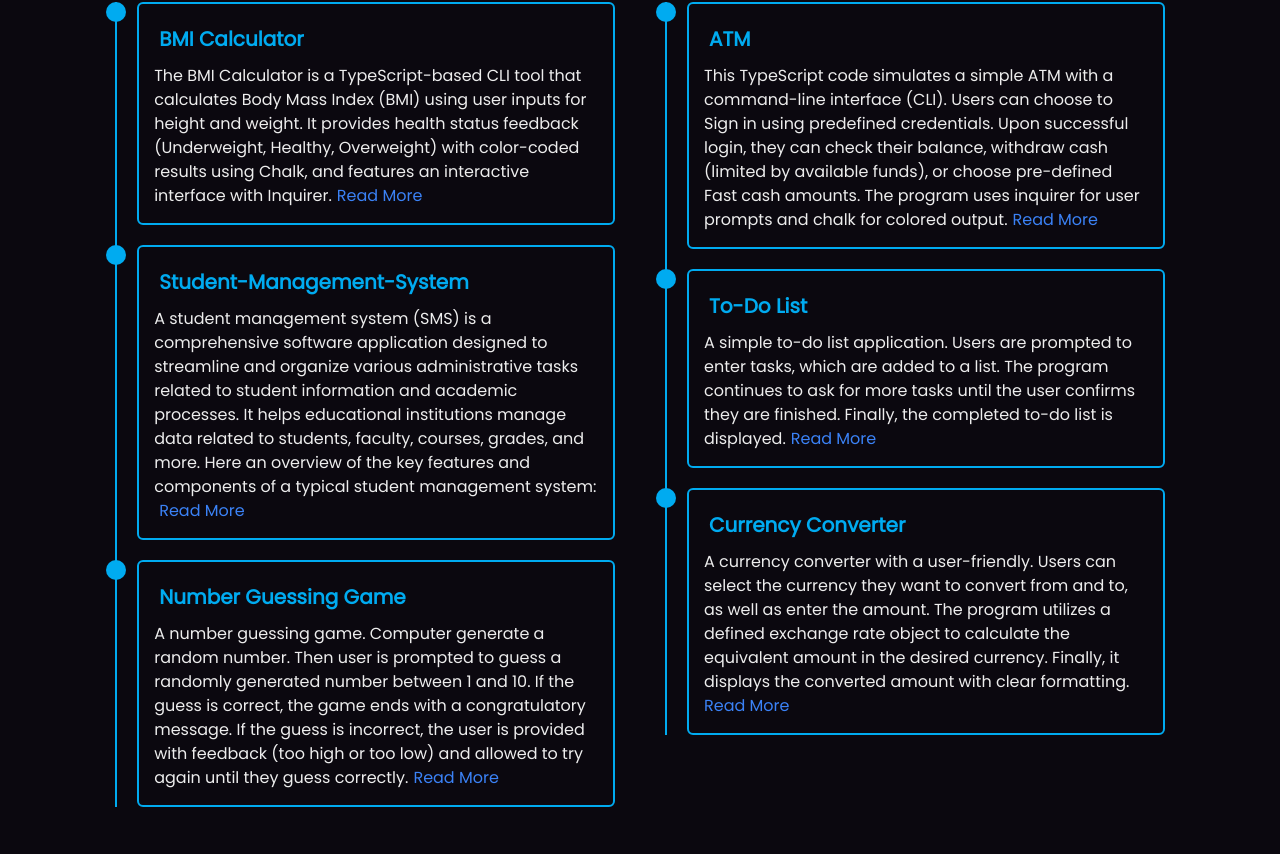
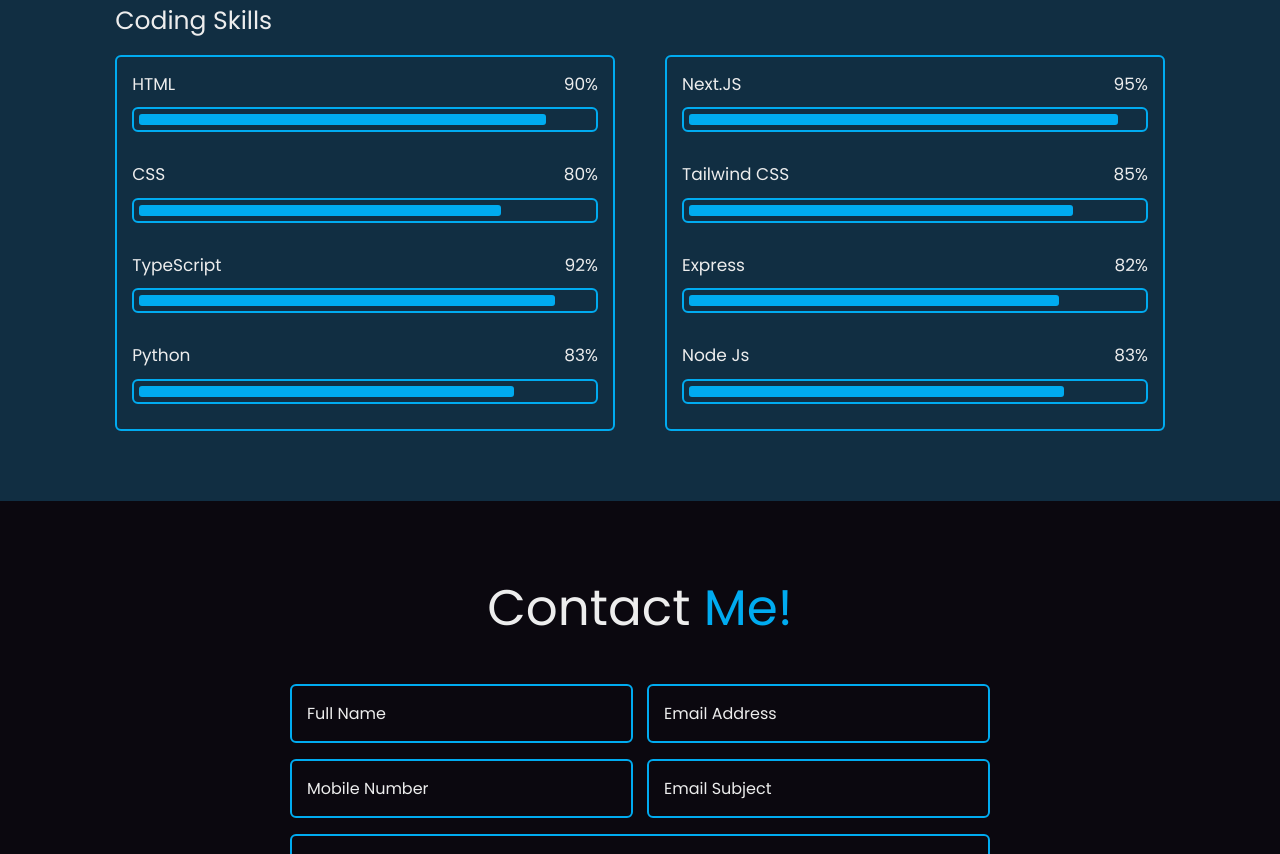
Before and after one commit to Alwaz12/Alwaz-Portfolio-Website, a Next.js app: page / in a window 1280 px wide. Shown: the part 2701-3555 px from the top of the page. Built offline with nearby package versions, Linux system fonts and the light colour scheme.

Commit message:
Update page.tsx

```diff
--- a/src/app/page.tsx
+++ b/src/app/page.tsx
@@ -337,150 +337,6 @@ active:text-[var(--main-color)]"
       </section>
 
 
-      {/* -----------------------project section--------------------------- */}
-
-      <section className="education" id="project">
-        <h2 className="heading">
-          My <span>Project </span>
-        </h2>
-
-        <div className="education-row">
-          <div className="education-column">
-            {/* <h3 className="title">Education</h3> */}
-
-            <div className="education-box">
-              <div className="education-content">
-                <div className="content">
-                  <div className="year">
-                    <h3>BMI Calculator</h3>
-                  </div>
-                  <p>
-                    The BMI Calculator is a TypeScript-based CLI tool that
-                    calculates Body Mass Index (BMI) using user inputs for
-                    height and weight. It provides health status feedback
-                    (Underweight, Healthy, Overweight) with color-coded results
-                    using Chalk, and features an interactive interface with
-                    Inquirer.
-                    <Link
-                      href="https://github.com/Alwaz12/SimpleCalculator00.git"
-                      className="text-blue-500 hover:underline ml-2"
-                      target="_blank"
-                    >
-                      Read More
-                    </Link>
-                  </p>
-                </div>
-              </div>
-
-              <div className="education-content">
-                <div className="content">
-                  <div className="year">
-                    <h3>Student-Management-System</h3>
-                  </div>
-                  <p>
-                  A student management system (SMS) is a comprehensive software application designed to streamline and organize various administrative tasks related to student information and academic processes. It helps educational institutions manage data related to students, faculty, courses, grades, and more. Here an overview of the key features and components of a typical student management system:
-                    <Link
-                      href="https://github.com/Alwaz12/project06_student_management_system.git"
-                      className="text-blue-500
-                      hover:underline ml-2"
-                      target="_blank"
-                    >
-                      Read More
-                    </Link>
-                  </p>
-                </div>
-              </div>
-
-              <div className="education-content">
-                <div className="content">
-                  <div className="year">
-                    <h3>Number Guessing Game</h3>
-                  </div>
-                  <p>
-                  A number guessing game. Computer generate a random number.
-                  Then user is prompted to guess a randomly generated number between 1 and 10. If the guess is correct, the game ends with a congratulatory message. If the guess is incorrect, the user is provided with feedback (too high or too low) and allowed to try again until they guess correctly.
-                    <Link
-                      href="https://github.com/Alwaz12/project01-number-guessing-game.git"
-                      className="text-blue-500 hover:underline ml-2"
-                      target="_blank"
-                    >
-                      Read More
-                    </Link>
-                  </p>
-                </div>
-              </div>
-            </div>
-          </div>
-
-          {/* --------------2nd column----------- */}
-
-          <div className="education-column">
-            {/* <h3 className="title">Experience</h3> */}
-            <div className="education-box">
-              <div className="education-content">
-                <div className="content">
-                  <div className="year">
-                    <h3>ATM</h3>
-                  </div>
-                  <p>
-                  This TypeScript code simulates a simple ATM with a command-line interface (CLI).
-                  Users can choose to Sign in using predefined credentials. Upon successful login, they can check their balance, withdraw cash (limited by available funds), or choose pre-defined Fast cash amounts. The program uses inquirer for user prompts and chalk for colored output.
-                    <Link
-                      href="https://github.com/Alwaz12/ATM-MACHINE.git"
-                      className="text-blue-500
-                      hover:underline ml-2"
-                      target="_blank"
-                    >
-                      Read More
-                    </Link>
-                  </p>
-                </div>
-              </div>
-
-              <div className="education-content">
-                <div className="content">
-                  <div className="year">
-                    <h3>To-Do List</h3>
-                  </div>
-                  <p>
-                  A simple to-do list application.
-                  Users are prompted to enter tasks, which are added to a list. The program continues to ask for more tasks until the user confirms they are finished. Finally, the completed to-do list is displayed.
-                    <Link
-                      href="https://github.com/Alwaz12/project_03_todo_list_app.git"
-                      className="text-blue-500
-                       hover:underline ml-2"
-                      target="_blank"
-                    >
-                      Read More
-                    </Link>
-                  </p>
-                </div>
-              </div>
-
-              <div className="education-content">
-                <div className="content">
-                  <div className="year">
-                    <h3>Currency Converter</h3>
-                  </div>
-                  <p>
-                  A currency converter with a user-friendly. Users can select the currency they want to convert from and to,
-                  as well as enter the amount. The program utilizes a defined exchange rate object to calculate the equivalent amount in the desired currency. Finally, it displays the converted amount with clear formatting.
-                    <Link
-                      href="https://github.com/Alwaz12/project04_currency_converter.git"
-                      className="text-blue-500
-                       hover:underline ml-2"
-                      target="_blank"
-                    >
-                      Read More
-                    </Link>
-                  </p>
-                </div>
-              </div>
-            </div>
-          </div>
-        </div>
-      </section>
-
       {/* -----------------------skill section--------------------------- */}
       <section className="skills" id="skills">
         <h2 className="heading">
```
